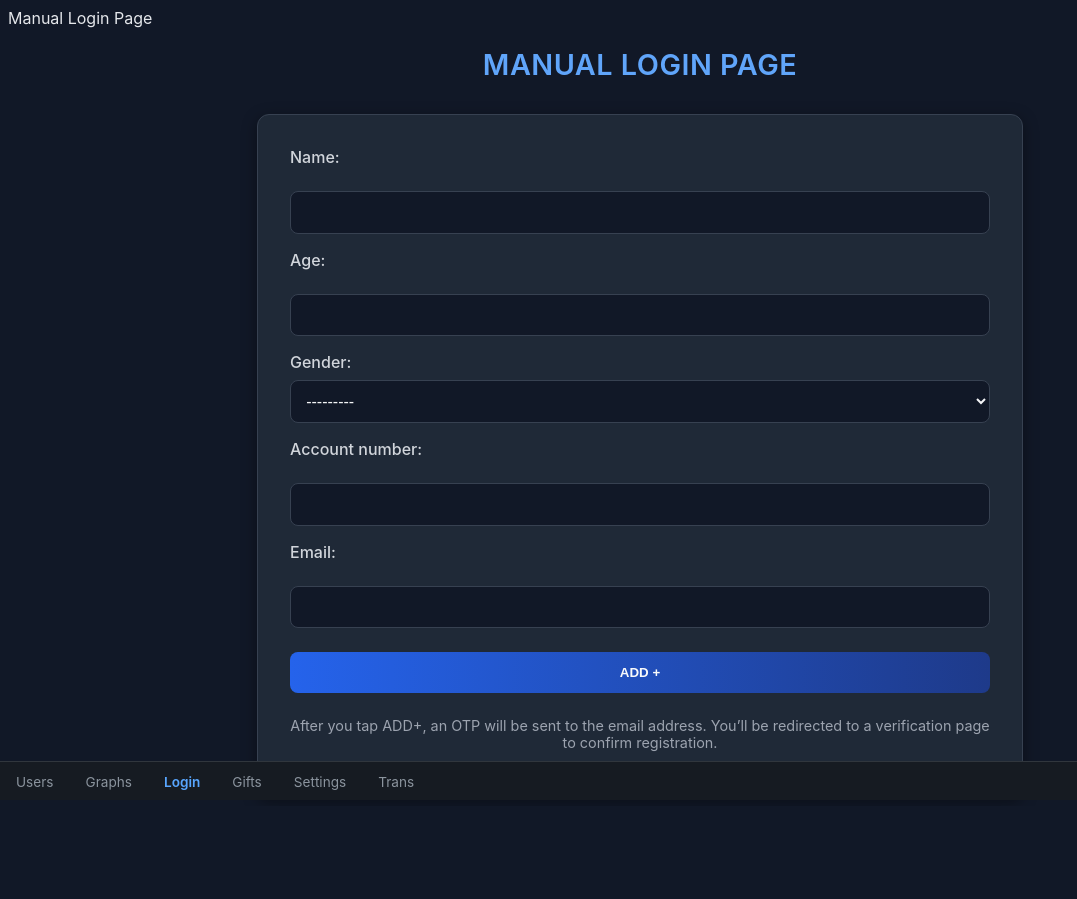
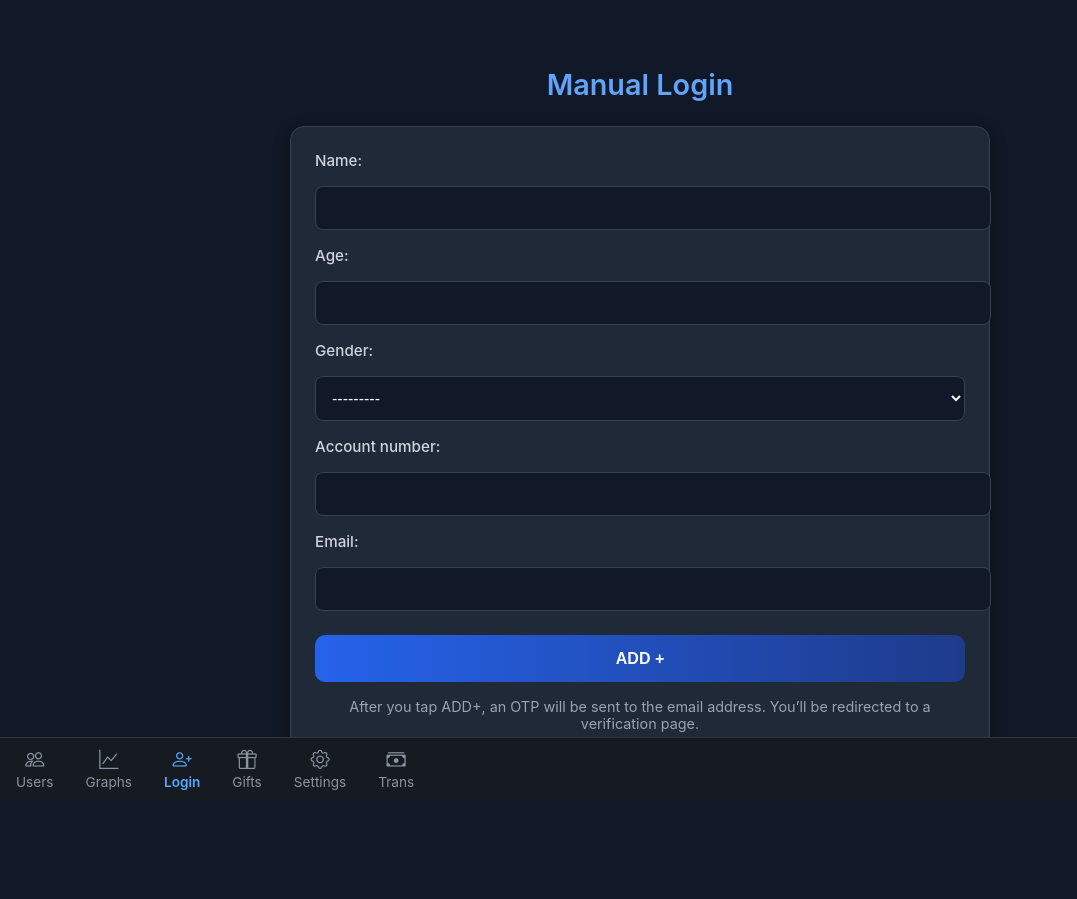
Before and after one commit to renocorpinvestiments-hub/renocorpinvestiments-hub, a Django app: page /admin-panel/manual-login/ in a window 1280 px wide. Shown: the whole page, without its empty margins (0-1077 px from the left). Before the commit the page ends 790 px from the top, so only its background shows below. Run offline with Django 5.2, Linux system fonts and the light colour scheme; a user stored in the database is signed in; parts of the project's set-up code (start-up, migrations or seed data) failed here and were passed over.

Commit message:
Update manual_login.html

```diff
--- a/apps/admin_panel/templates/manual_login.html
+++ b/apps/admin_panel/templates/manual_login.html
@@ -1,47 +1,63 @@
 {% load static %}
-{% block title %}Manual Login Page{% endblock %}
+<!DOCTYPE html>
+<html lang="en">
+<head>
+  <meta charset="UTF-8">
+  <title>Manual Login | Renocorp Admin</title>
 
-{% block content %}
+  <!-- ✅ CRITICAL FOR PHONE SCALING -->
+  <meta name="viewport" content="width=device-width, initial-scale=1.0">
+
+  <!-- Bootstrap Icons (for bottom nav icons) -->
+  <link href="https://cdn.jsdelivr.net/npm/bootstrap-icons/font/bootstrap-icons.css" rel="stylesheet">
+
   <style>
     body {
       background-color: #111827;
       color: #e5e7eb;
       font-family: "Inter", sans-serif;
+      margin: 0;
+      padding-bottom: 80px; /* space for bottom nav */
+    }
+
+    .container {
+      max-width: 700px;
+      margin: 1.5rem auto;
+      padding: 1.5rem;
     }
 
     h1 {
       color: #60a5fa;
       font-size: 1.8rem;
       text-align: center;
-    margin-bottom: 2rem;
+      margin-bottom: 1.5rem;
       font-weight: 600;
-    letter-spacing: 0.5px;
     }
 
     .manual-card {
       background: #1f2937;
       border: 1px solid #374151;
-    border-radius: 12px;
-    max-width: 700px;
-    margin: 0 auto;
-    padding: 2rem;
+      border-radius: 14px;
+      padding: 1.5rem;
       box-shadow: 0 4px 15px rgba(0, 0, 0, 0.4);
     }
 
+    form {
+      display: flex;
+      flex-direction: column;
+      gap: 1rem;
+    }
+
     form label {
-    display: block;
-    margin-bottom: 0.5rem;
       color: #d1d5db;
       font-weight: 500;
+      font-size: 0.95rem;
     }
 
-  form input[type="text"],
-  form input[type="number"],
-  form input[type="email"],
-  form input[type="password"],
+    input,
     select {
       width: 100%;
-    padding: 0.7rem;
+      padding: 0.75rem;
       background: #111827;
       border: 1px solid #374151;
       border-radius: 8px;
@@ -49,7 +65,7 @@
       font-size: 1rem;
     }
 
-  form input:focus,
+    input:focus,
     select:focus {
       outline: none;
       border-color: #60a5fa;
@@ -61,27 +77,21 @@
       border: none;
       color: #f9fafb;
       font-weight: 600;
-    padding: 0.8rem 1.5rem;
-    border-radius: 8px;
-    margin-top: 1.5rem;
+      padding: 0.9rem;
+      border-radius: 10px;
+      margin-top: 0.5rem;
+      font-size: 1rem;
       cursor: pointer;
-    width: 100%;
-    transition: all 0.2s ease-in-out;
-  }
-
-  .btn-add:hover {
-    background: linear-gradient(90deg, #3b82f6, #1d4ed8);
-    transform: translateY(-1px);
     }
 
     .note-text {
-    margin-top: 1.5rem;
+      margin-top: 1rem;
       color: #9ca3af;
       font-size: 0.9rem;
       text-align: center;
     }
 
-  /* Scrollable Bottom Nav */
+    /* ===== Bottom Navigation ===== */
     .bottom-nav {
       position: fixed;
       bottom: 0;
@@ -92,33 +102,15 @@
       display: flex;
       overflow-x: auto;
       white-space: nowrap;
-    -webkit-overflow-scrolling: touch;
-    scrollbar-width: thin;
-    scrollbar-color: #58a6ff #161b22;
-  }
-
-  .bottom-nav::-webkit-scrollbar {
-    height: 6px;
-  }
-
-  .bottom-nav::-webkit-scrollbar-thumb {
-    background-color: #58a6ff;
-    border-radius: 3px;
-  }
-
-  .bottom-nav::-webkit-scrollbar-track {
-    background: #161b22;
     }
 
     .bottom-nav a {
-    display: inline-block;
       flex: 0 0 auto;
       padding: 0.6rem 1rem;
       color: #8b949e;
       text-decoration: none;
       font-size: 0.85rem;
       text-align: center;
-    transition: color 0.2s;
     }
 
     .bottom-nav a.active {
@@ -132,34 +124,63 @@
       margin-bottom: 0.2rem;
     }
   </style>
+</head>
 
-<h1>MANUAL LOGIN PAGE</h1>
+<body>
+
+<div class="container">
+  <h1>Manual Login</h1>
 
   <div class="manual-card">
     <form method="post">
       {% csrf_token %}
-    <div style="display:flex; flex-direction:column; gap:1rem;">
-      {{ form.name.label_tag }} {{ form.name }}
-      {{ form.age.label_tag }} {{ form.age }}
-      <div>
+
+      {{ form.name.label_tag }}
+      {{ form.name }}
+
+      {{ form.age.label_tag }}
+      {{ form.age }}
+
       {{ form.gender.label_tag }}
       {{ form.gender }}
-      </div>
-      {{ form.account_number.label_tag }} {{ form.account_number }}
-      {{ form.email.label_tag }} {{ form.email }}
-    </div>
+
+      {{ form.account_number.label_tag }}
+      {{ form.account_number }}
+
+      {{ form.email.label_tag }}
+      {{ form.email }}
+
       <button type="submit" class="btn-add">ADD +</button>
     </form>
-  <p class="note-text">After you tap ADD+, an OTP will be sent to the email address. You’ll be redirected to a verification page to confirm registration.</p>
+
+    <p class="note-text">
+      After you tap ADD+, an OTP will be sent to the email address.
+      You’ll be redirected to a verification page.
+    </p>
+  </div>
 </div>
 
-<!-- Navigation -->
+<!-- Bottom Navigation -->
 <nav class="bottom-nav">
-  <a href="{% url 'admin_panel:dashboard' %}"><i class="bi bi-people"></i>Users</a>
-  <a href="{% url 'admin_panel:graphs' %}"><i class="bi bi-graph-up"></i>Graphs</a>
-  <a href="{% url 'admin_panel:manual_login' %}" class="active"><i class="bi bi-person-plus"></i>Login</a>
-  <a href="{% url 'admin_panel:gift_upload' %}"><i class="bi bi-gift"></i>Gifts</a>
-  <a href="{% url 'admin_panel:settings' %}"><i class="bi bi-gear"></i>Settings</a>
-  <a href="{% url 'admin_panel:transactions' %}"><i class="bi bi-cash-stack"></i>Trans</a>
+  <a href="{% url 'admin_panel:dashboard' %}">
+    <i class="bi bi-people"></i>Users
+  </a>
+  <a href="{% url 'admin_panel:graphs' %}">
+    <i class="bi bi-graph-up"></i>Graphs
+  </a>
+  <a href="{% url 'admin_panel:manual_login' %}" class="active">
+    <i class="bi bi-person-plus"></i>Login
+  </a>
+  <a href="{% url 'admin_panel:gift_upload' %}">
+    <i class="bi bi-gift"></i>Gifts
+  </a>
+  <a href="{% url 'admin_panel:settings' %}">
+    <i class="bi bi-gear"></i>Settings
+  </a>
+  <a href="{% url 'admin_panel:transactions' %}">
+    <i class="bi bi-cash-stack"></i>Trans
+  </a>
 </nav>
-{% endblock %}
+
+</body>
+  </html>
```
Lines whose indentation alone changed are shown as unchanged.
